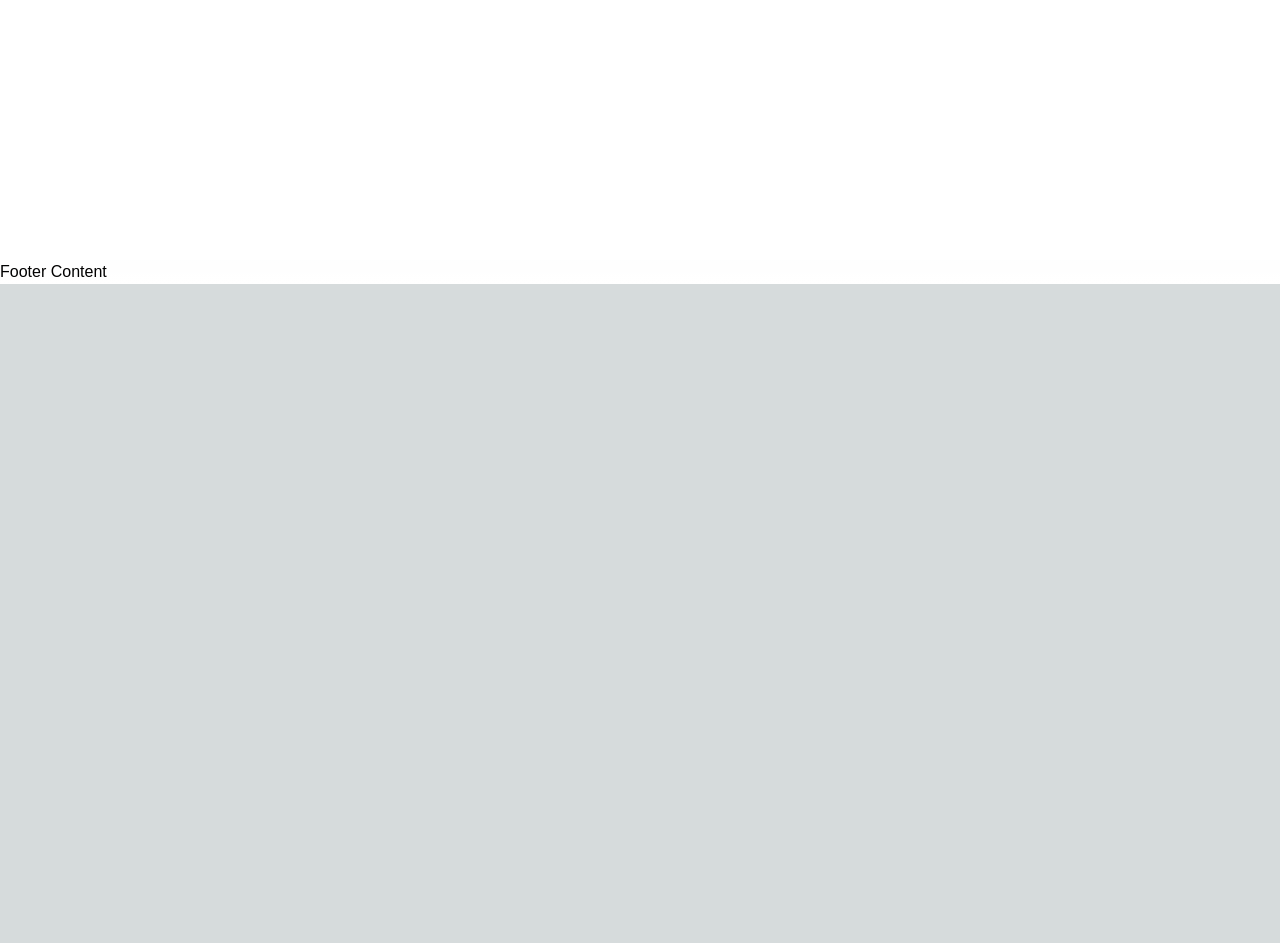
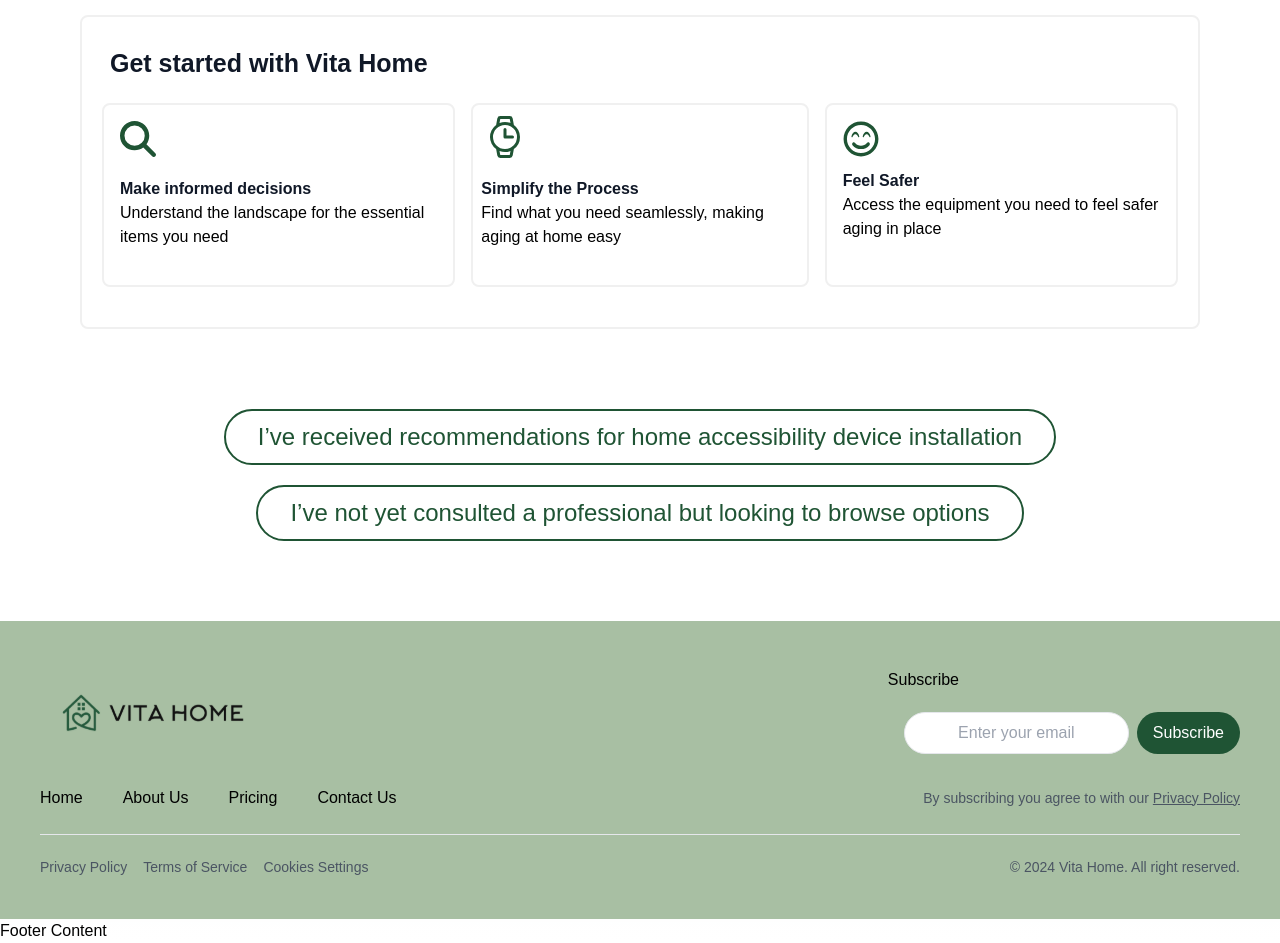
Before and after one commit to markw24/vitahome, a Next.js app: page / in a window 1280 px wide. Shown: the part 540-1483 px from the top of the page. Before the commit the page ends 824 px from the top, so only its background shows below. Built offline with nearby package versions, Linux system fonts and the light colour scheme; no server answers; the database is empty.

Commit message:
Combined momin home page and sql database

```diff
--- a/src/app/components/Navbar.js
+++ b/src/app/components/Navbar.js
@@ -5,40 +5,41 @@ import { FiHome } from "react-icons/fi";
 import { TiDocumentText } from "react-icons/ti";
 import { IoPersonOutline } from "react-icons/io5";
 import { FaRegArrowAltCircleRight } from "react-icons/fa";
-import { useRouter } from "next/router";
 
 const Navbar = () => {
   return (
     <div className="flex flex-row justify-between px-10 border-b-2 border-gray-200 items-center font-Montserrat">
       <img alt="main logo" src="vita-logo.svg" />
       <div className="flex space-x-10">
-        <div className="text-[#1F5434] text-[20px] font-bold flex items-center">
-          <Link href="/dashboard" className="flex items-center space-x-2">
+        <div className="text-black text-[20px] font-bold flex items-center hover:text-[#1F5434]">
+          <Link href="/" className="flex items-center space-x-2">
             <FiHome />
             <span>Home</span>
           </Link>
         </div>
-        <div className="text-black text-[20px] font-bold flex items-center">
+        <div className="text-black text-[20px] font-bold flex items-center hover:text-[#1F5434]">
           <Link href="/about" className="flex items-center space-x-2">
-            <TiDocumentText className="flex " />
+            <TiDocumentText />
             <span>About us</span>
           </Link>
         </div>
-        <div className="text-black text-[20px] font-bold flex items-center">
+        <div className="text-black text-[20px] font-bold flex items-center hover:text-[#1F5434]">
           <Link href="/products" className="flex items-center space-x-2">
             <FaRegArrowAltCircleRight />
             <span>Products</span>
           </Link>
         </div>
-        <div className="text-black text-[20px] font-bold flex items-center pr-10">
+        <div className="text-black text-[20px] font-bold flex items-center pr-10 hover:text-[#1F5434]">
           <Link href="/contact" className="flex items-center space-x-2">
             <IoPersonOutline />
             <span>Contact Us</span>
           </Link>
         </div>
-        <div className="bg-white py-3 px-8 rounded-full max-w-l border-2 border-[#1F5434]">
+        <div className="bg-white py-3 px-8 rounded-full max-w-l border-2 border-[#1F5434] hover:bg-[#1F5434] hover:bg-opacity-75 group">
           <Link href="/contact">
-            <button className="text-[#1F5434]">Contact Us</button>
+            <span className="text-[#1F5434] group-hover:text-white">
+              Contact Us
+            </span>
           </Link>
         </div>
       </div>
--- /dev/null
+++ b/src/app/components/footer.js
@@ -0,0 +1,77 @@
+"use client";
+import Link from "next/link";
+import React from "react";
+
+const Footer = () => {
+  return (
+    <footer className="relative bg-[#a8bfa3] overflow-hidden">
+      <div className="footer-content relative z-10 p-10">
+        <div className="flex justify-between items-center">
+          <img src="vita-logo.svg" alt="Vita Home Logo" />
+          <nav className="flex flex-col space-x-4">
+            <h1 className="text-black pb-5">Subscribe</h1>
+            <form className="flex space-x-2">
+              <input
+                type="email"
+                placeholder="Enter your email"
+                className="p-2 border rounded-full flex text-center"
+              />
+              <button
+                type="submit"
+                className="bg-[#1F5434] text-white px-4 py-2 rounded-full"
+              >
+                Subscribe
+              </button>
+            </form>
+          </nav>
+        </div>
+        <div className="mt-6 flex justify-between items-center">
+          <form className="flex space-x-10">
+            <Link href="#">
+              <span className="text-black hover:text-gray-700">Home</span>
+            </Link>
+            <Link href="#">
+              <span className="text-black hover:text-gray-700">About Us</span>
+            </Link>
+            <Link href="#">
+              <span className="text-black hover:text-gray-700">Pricing</span>
+            </Link>
+            <Link href="#">
+              <span className="text-black hover:text-gray-700">Contact Us</span>
+            </Link>
+          </form>
+          <p className="text-sm text-gray-600">
+            By subscribing you agree to with our{" "}
+            <Link href="#">
+              <span className="underline">Privacy Policy</span>
+            </Link>
+          </p>
+        </div>
+        <div className="mt-6 flex justify-between items-center border-t pt-5">
+          <nav className="flex space-x-4">
+            <Link href="#">
+              <span className="text-sm text-gray-600 hover:text-gray-800">
+                Privacy Policy
+              </span>
+            </Link>
+            <Link href="#">
+              <span className="text-sm text-gray-600 hover:text-gray-800">
+                Terms of Service
+              </span>
+            </Link>
+            <Link href="#">
+              <span className="text-sm text-gray-600 hover:text-gray-800">
+                Cookies Settings
+              </span>
+            </Link>
+          </nav>
+          <p className="text-sm text-gray-600">
+            &copy; 2024 Vita Home. All right reserved.
+          </p>
+        </div>
+      </div>
+    </footer>
+  );
+};
+
+export default Footer;
--- /dev/null
+++ b/src/app/components/introBox.js
@@ -0,0 +1,70 @@
+import { MdOutlinePerson } from "react-icons/md";
+import { LuPackageSearch } from "react-icons/lu";
+import { BsBackpack2 } from "react-icons/bs";
+import { IoIosArrowDroprightCircle } from "react-icons/io";
+import { FaMagnifyingGlass } from "react-icons/fa6";
+import { PiWatch } from "react-icons/pi";
+import { FaRegSmileBeam } from "react-icons/fa";
+
+const IntroBox = () => {
+  return (
+    <div className="flex flex-col pt-20 px-20">
+      <div className="flex flex-col items-center text-center">
+        <h1 className="text-[#1F5434] text-[64px] font-Playfair font-bold">
+          Find what you need to age at home safely
+        </h1>
+        <h2 className="pt-2 text-[#808080] text-[20px] font-Montserrat pb-40">
+          Providing you with a centralized place to shop for and find
+          accessibility devices, aids, and equipment. With the goal of helping
+          create an environment that will reduce the likelihood of injuries.
+        </h2>
+      </div>
+
+      <div className="bg-white rounded-lg max-w-l border-2 border-[#f0f0f0] -mt-12 flex flex-col">
+        <div className="justify-start pl-2 pr-2 pt-2">
+          <h1 className="text-[#101827] font-Montserrat p-5 font-bold text-[25px]">
+            Get started with Vita Home
+          </h1>
+        </div>
+
+        <div className="flex pl-5 pr-5 pb-10 space-x-4">
+          <div className="bg-white rounded-lg p-4 border-2 border-[#f0f0f0] flex-1">
+            <FaMagnifyingGlass className="text-[#1F5434] text-4xl" />
+            <div className="flex flex-col py-5">
+              <h1 className="font-Montserrat text-[#101827] font-bold">
+                Make informed decisions
+              </h1>
+              <h2 className="text-black font-Montserrat">
+                Understand the landscape for the essential items you need
+              </h2>
+            </div>
+          </div>
+          <div className="bg-white rounded-lg p-2 border-2 border-[#f0f0f0] flex-1">
+            <PiWatch className="text-[#1F5434] text-5xl" />
+            <div className="flex flex-col py-4">
+              <h1 className="font-Montserrat text-[#101827] font-bold">
+                Simplify the Process
+              </h1>
+              <h2 className="text-black font-Montserrat">
+                Find what you need seamlessly, making aging at home easy
+              </h2>
+            </div>
+          </div>
+          <div className="bg-white rounded-lg p-4 border-2 border-[#f0f0f0] flex-1">
+            <FaRegSmileBeam className="text-[#1F5434] text-4xl" />
+            <div className="flex flex-col pt-3">
+              <h1 className="font-Montserrat text-[#101827] font-bold">
+                Feel Safer
+              </h1>
+              <h2 className="text-black font-Montserrat">
+                Access the equipment you need to feel safer aging in place
+              </h2>
+            </div>
+          </div>
+        </div>
+      </div>
+    </div>
+  );
+};
+
+export default IntroBox;
--- a/src/app/page.js
+++ b/src/app/page.js
@@ -1,18 +1,35 @@
-import { fetchEquipment } from "./databaseFiles/fetchEquipment";
-import SequentialEquipmentDisplay from "./components/sequentialEquipment";
 import Navbar from "./components/Navbar";
+import IntroBox from "./components/introBox.js";
+import Footer from "./components/footer";
+import Link from "next/link";
 
 export default async function HomePage() {
-  const equipment = await fetchEquipment();
-
   return (
-    <div>
+    <>
       <main className="bg-white min-h-screen">
         <Navbar />
-        <div>
-          <SequentialEquipmentDisplay equipment={equipment} />
+        <IntroBox />
+        {/* <EquipmentList equipment={equipment} /> */}
+
+        <div className="flex flex-col space-y-5 items-center p-20">
+          <Link href="/products">
+            <div className="bg-white rounded-full border-2 border-[#1F5434] px-8 py-2 inline-block group hover:bg-[#1F5434] hover:bg-opacity-75">
+              <h1 className="text-[#1F5434] text-[24px] font-Montserrat group-hover:text-white">
+                I’ve received recommendations for home accessibility device
+                installation
+              </h1>
+            </div>
+          </Link>
+          <div className="bg-white rounded-full border-2 border-[#1F5434] px-8 py-2 inline-block group hover:bg-[#1F5434] hover:bg-opacity-75">
+            <h1 className="text-[#1F5434] text-[24px] font-Montserrat group-hover:text-white">
+              I’ve not yet consulted a professional but looking to browse
+              options
+            </h1>
+          </div>
         </div>
+
+        <Footer />
       </main>
-    </div>
+    </>
   );
 }
--- /dev/null
+++ b/src/app/products/page.js
@@ -0,0 +1,18 @@
+import { fetchEquipment } from "../databaseFiles/fetchEquipment";
+import SequentialEquipmentDisplay from "../components/sequentialEquipment";
+import Navbar from "../components/Navbar";
+
+export default async function HomePage() {
+  const equipment = await fetchEquipment();
+
+  return (
+    <div>
+      <main className="bg-white min-h-screen">
+        <Navbar />
+        <div>
+          <SequentialEquipmentDisplay equipment={equipment} />
+        </div>
+      </main>
+    </div>
+  );
+}
```
